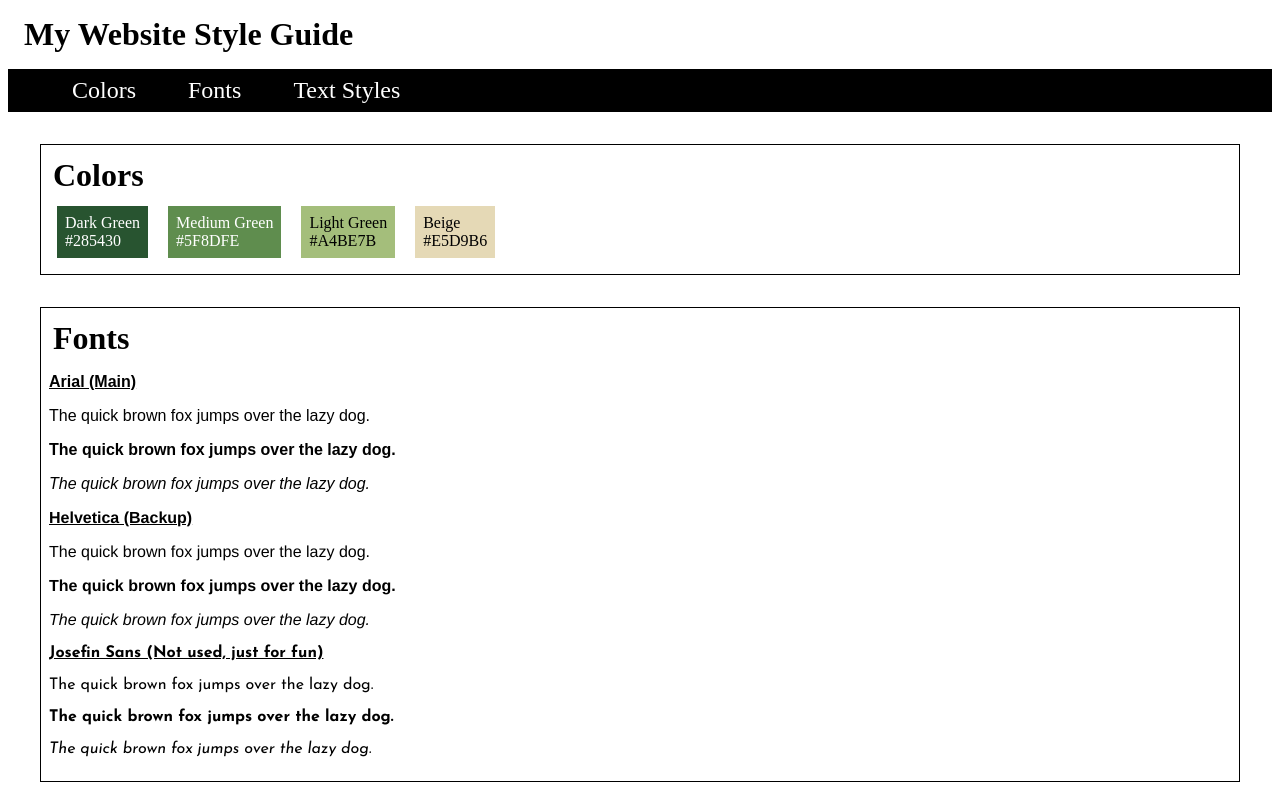
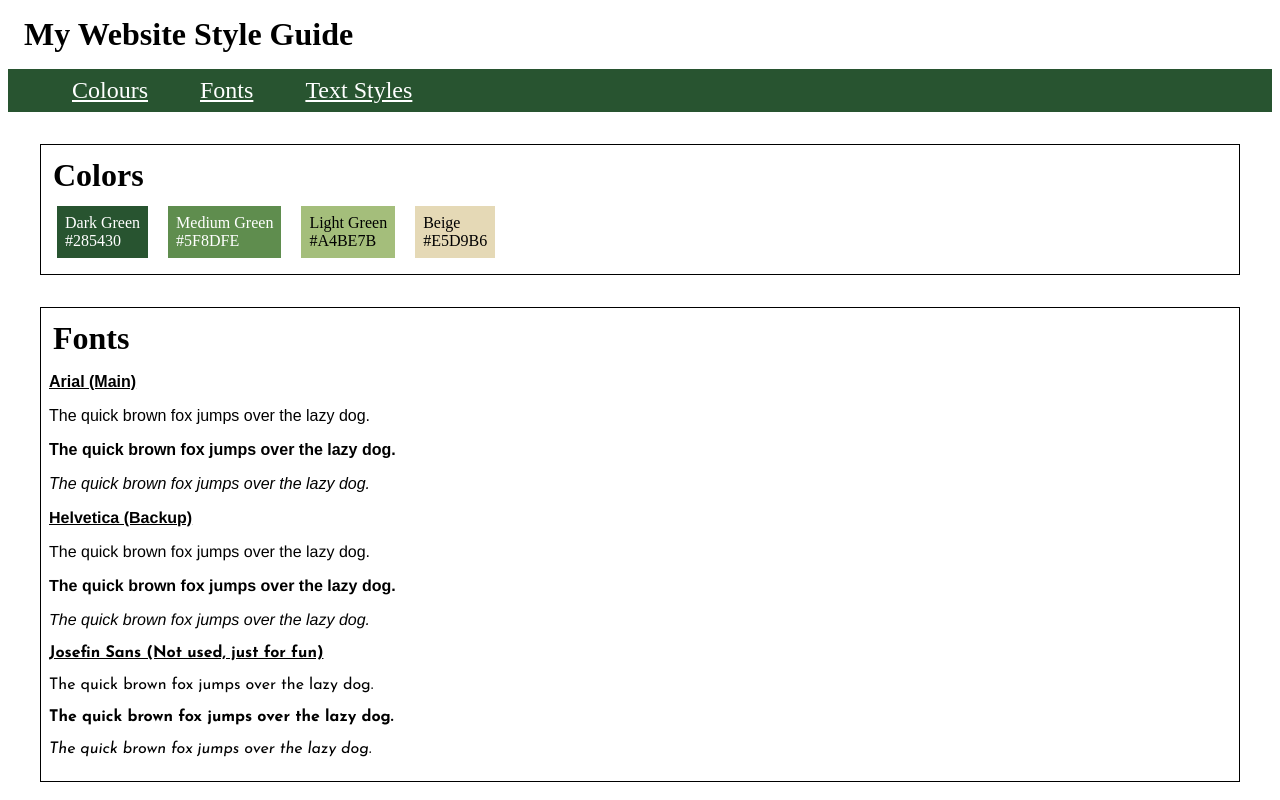
Before and after one commit to benjamin-hecht/benjamin-hecht.github.io, a plain HTML site: page website-design-system.html in a window 1280 px wide. Shown: the top 800 px of the page. Drawn offline with Linux system fonts and the light colour scheme.

Commit message:
Create nav-links

```diff
--- a/resources/css/website-design-system.css
+++ b/resources/css/website-design-system.css
@@ -23,7 +23,7 @@ h2 {
 }
 
 nav {
-    background-color: black;
+    background-color: #285430;
 }
 
 nav ul li {
@@ -33,6 +33,10 @@ nav ul li {
     padding: 0.5rem;
     margin-left: 1rem;
     margin-right: 1rem;
+}
+
+nav ul li a {
+    color: white;
 }
 
 .color {
--- a/website-design-system.html
+++ b/website-design-system.html
@@ -17,9 +17,9 @@
         <h1>My Website Style Guide</h1>
         <nav>
             <ul>
-                <li>Colors</li>
-                <li>Fonts</li>
-                <li>Text Styles</li>
+                <li><a href="#colors">Colours</a></li>
+                <li><a href="#fonts">Fonts</a></li>
+                <li><a href="#text-styles">Text Styles</a></li>
             </ul>
         </nav>
     </header>
```
